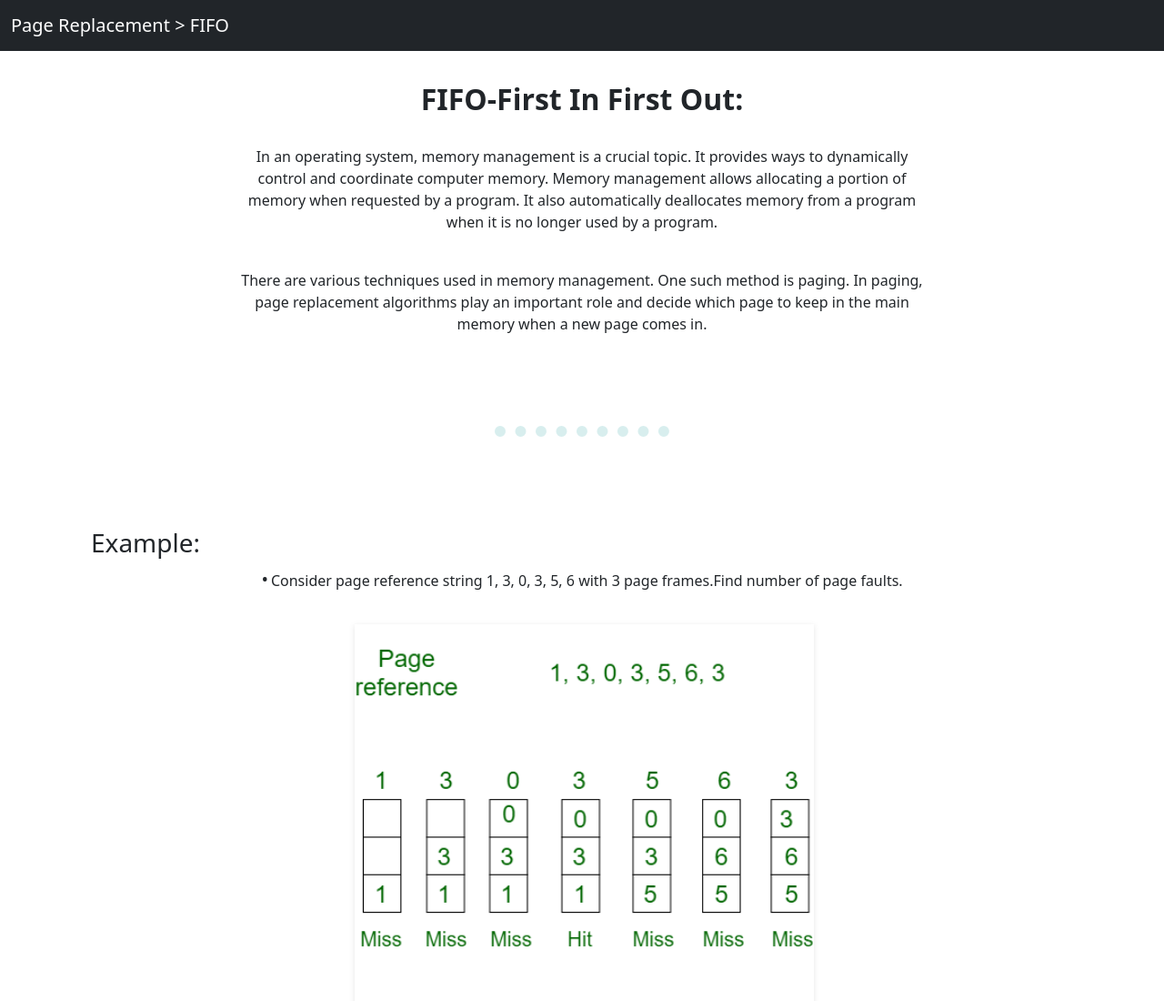
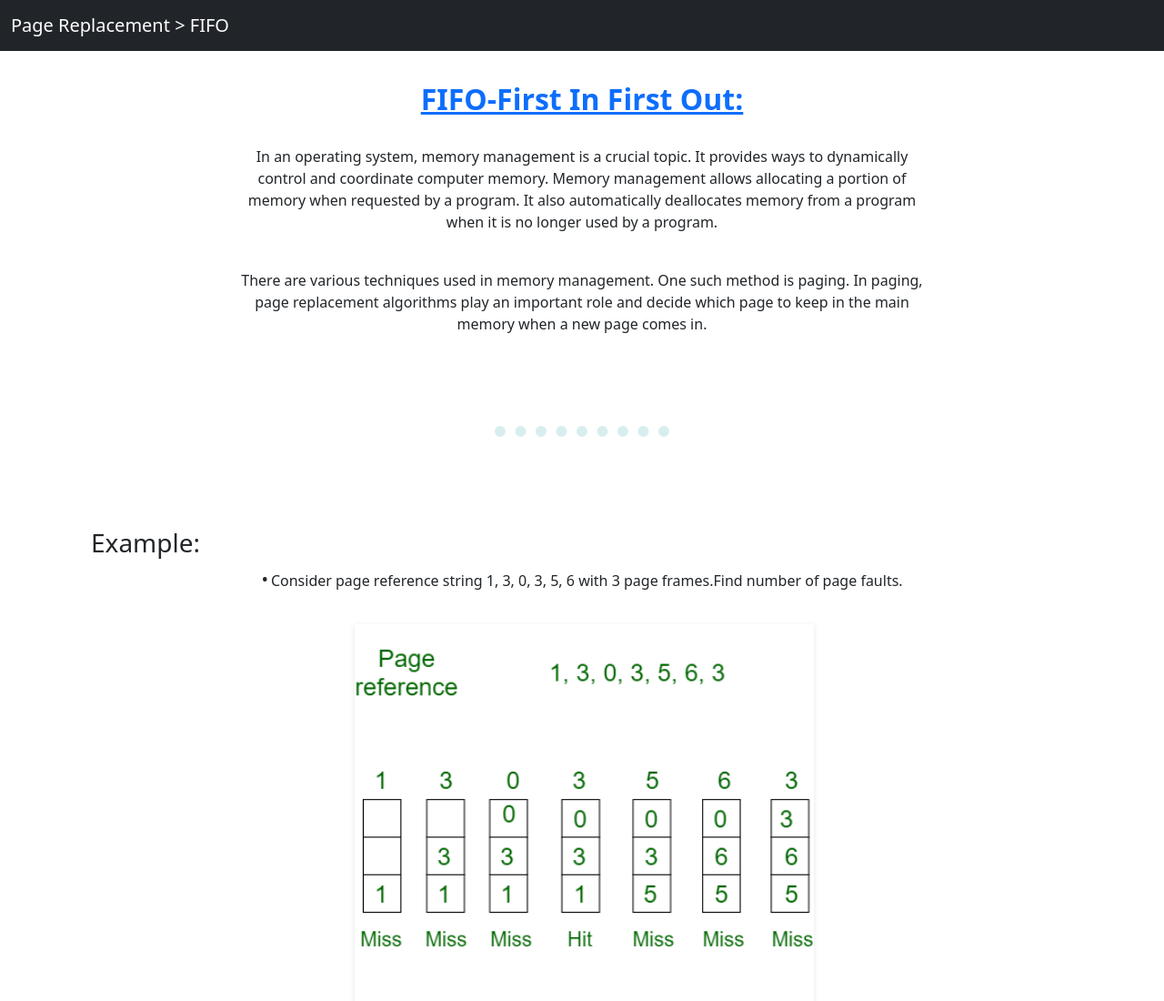
Before and after one commit to Kashyap0312/oslab-02, a plain HTML site: page fifo.html in a window 1280 px wide. Shown: the top 1100 px of the page at 91% size. Drawn offline with nearby package versions, Linux system fonts and the light colour scheme.

Commit message:
Update fifo.html

```diff
--- a/fifo.html
+++ b/fifo.html
@@ -26,7 +26,10 @@
   </nav>
 
   <section class="fc1" id="fi1">
+
+    <a href="fifo02.html">
     <h2>FIFO-First In First Out:</h2>
+    </a>
 
     <br>
     <p class="fifop">In an operating system, memory management is a crucial topic. It provides ways to dynamically control and coordinate computer memory. Memory management allows allocating a portion of memory when requested by a program. It also
```
